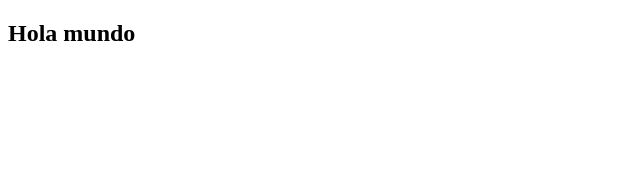
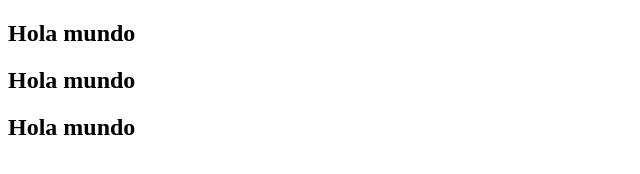
Before and after one commit to salomeescalante/ejemplo-gitHub, a plain HTML site: page index.html in a window 1280 px wide. Shown: the whole page, without its empty margins (0-640 px from the left). Drawn offline with Linux system fonts and the light colour scheme.

Commit message:
agregue 3 hola mundos

```diff
--- a/index.html
+++ b/index.html
@@ -9,5 +9,7 @@
 </head>
 <body>
     <h2>Hola mundo</h2>
+    <h2>Hola mundo</h2>
+    <h2>Hola mundo</h2>
 </body>
 </html>
```
